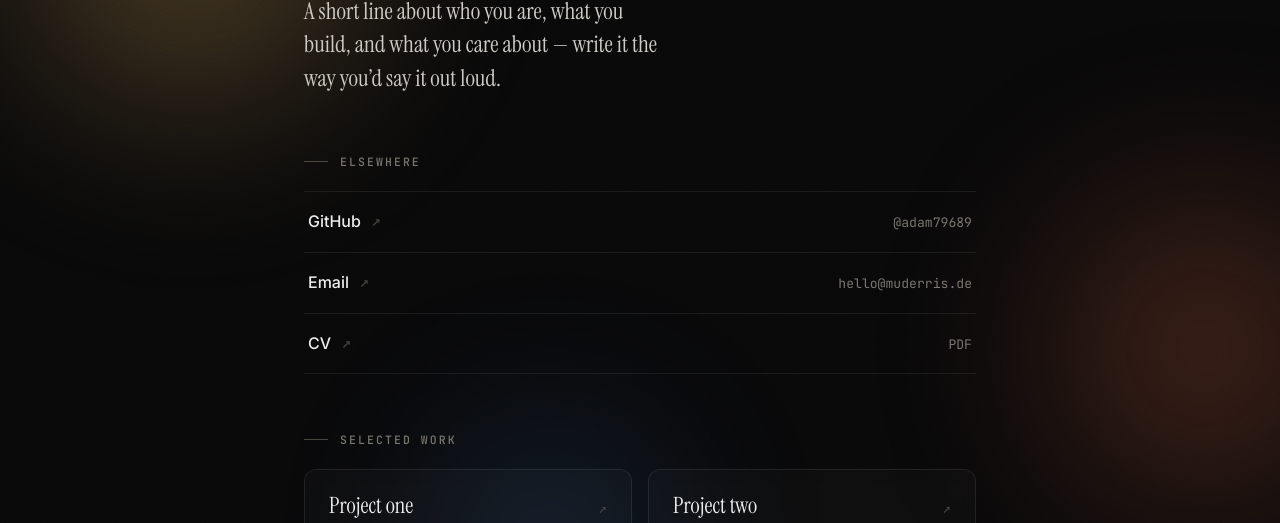
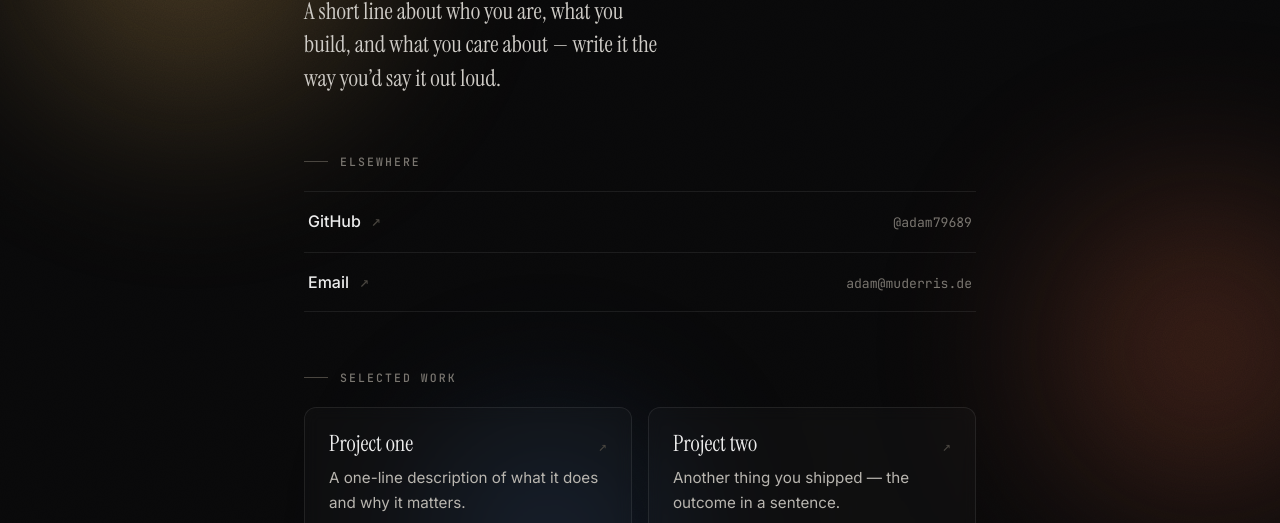
Before and after one commit to adam79689/adam79689.github.io, a plain HTML site: page index.html in a window 1280 px wide. Shown: the part 225-748 px from the top of the page. Drawn offline with Linux system fonts and the light colour scheme.

Commit message:
Update email, remove CV link

```diff
--- a/index.html
+++ b/index.html
@@ -328,13 +328,9 @@
         <span class="label">GitHub <span class="arrow">↗</span></span>
         <span class="meta">@adam79689</span>
       </a></li>
-      <li><a href="mailto:hello@muderris.de">
+      <li><a href="mailto:adam@muderris.de">
         <span class="label">Email <span class="arrow">↗</span></span>
-        <span class="meta">hello@muderris.de</span>
-      </a></li>
-      <li><a href="/cv.pdf">
-        <span class="label">CV <span class="arrow">↗</span></span>
-        <span class="meta">PDF</span>
+        <span class="meta">adam@muderris.de</span>
       </a></li>
     </ul>
 
```
